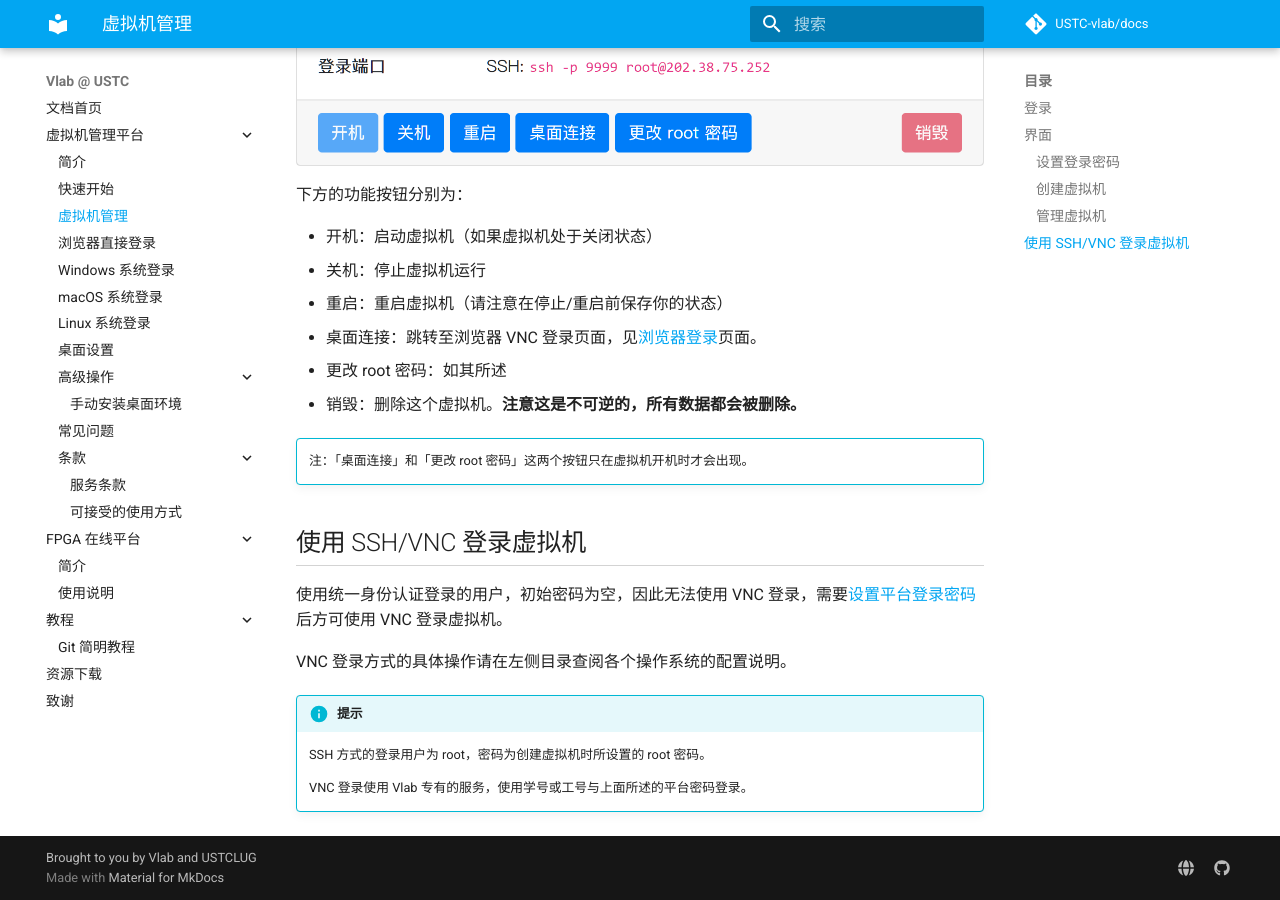
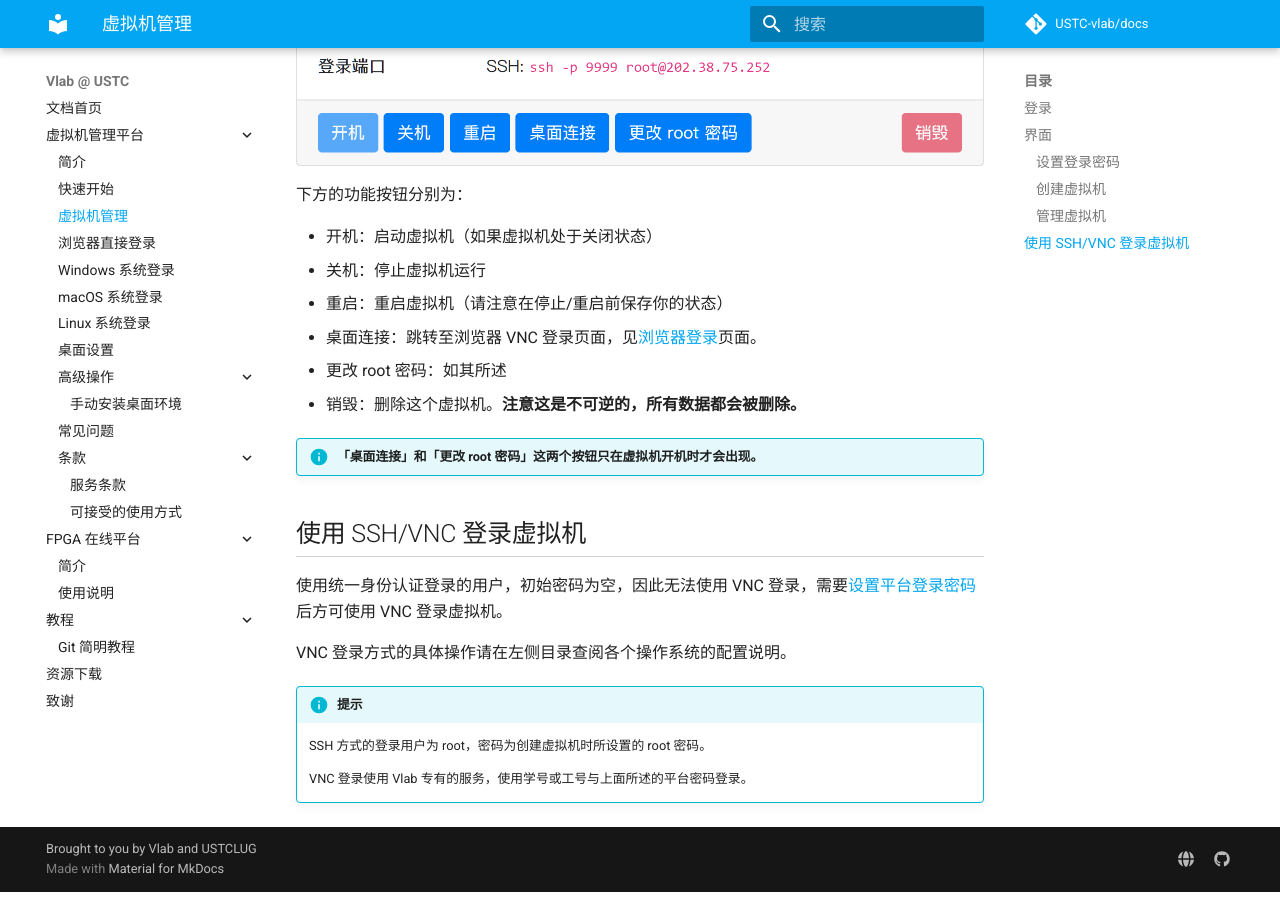
Before and after one commit to USTC-vlab/docs, an MkDocs documentation site: the page built from docs/vm/web.md, in a window 1280 px wide and 900 px high, scrolled down 2018 px. Built offline with MkDocs 1.6.1 and Material for MkDocs 9.7.7, drawn with Linux system fonts in a browser that asks for light colours; comment, search, counter and statistics services are not loaded.

Commit message:
Use bodyless block instead of headless

```diff
--- a/docs/vm/web.md
+++ b/docs/vm/web.md
@@ -58,9 +58,7 @@
 - 更改 root 密码：如其所述
 - 销毁：删除这个虚拟机。**注意这是不可逆的，所有数据都会被删除。**
 
-!!! info ""
-
-    注：「桌面连接」和「更改 root 密码」这两个按钮只在虚拟机开机时才会出现。
+!!! info "「桌面连接」和「更改 root 密码」这两个按钮只在虚拟机开机时才会出现。"
 
 ## 使用 SSH/VNC 登录虚拟机 {#login-vm}
 
```
